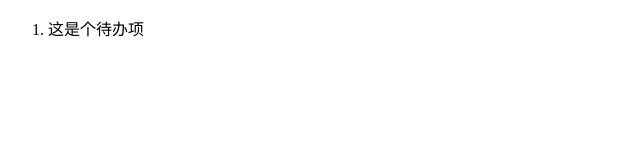
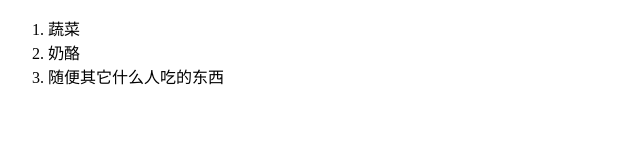
Before and after one commit to Bob2100/vue-course, a plain HTML site: page 02_定义组件.html in a window 1280 px wide. Shown: the whole page, without its empty margins (0-640 px from the left). Drawn offline with Linux system fonts and the light colour scheme.

Commit message:
父组件给子组件传值

```diff
--- a/02_定义组件.html
+++ b/02_定义组件.html
@@ -7,8 +7,17 @@
   <body>
     <div id="app">
       <ol>
-        <!-- 创建一个 todo-item 组件的实例 -->
-        <todo-item></todo-item>
+        <!--
+          现在我们为每个 todo-item 提供 todo 对象
+          todo 对象是变量，即其内容可以是动态的。
+          我们也需要为每个组件提供一个“key”，稍后再
+          作详细解释。
+        -->
+        <todo-item
+          v-for="item in groceryList"
+          v-bind:todo="item"
+          v-bind:key="item.id"
+        ></todo-item>
       </ol>
     </div>
 
@@ -16,11 +25,22 @@
     <script>
       // 定义名为 todo-item 的新组件
       Vue.component("todo-item", {
-        template: "<li>这是个待办项</li>",
+        // todo-item 组件现在接受一个
+        // "prop"，类似于一个自定义 attribute。
+        // 这个 prop 名为 todo。
+        props: ["todo"],
+        template: "<li>{{ todo.text }}</li>",
       });
 
       var app = new Vue({
         el: "#app",
+        data: {
+          groceryList: [
+            { id: 0, text: "蔬菜" },
+            { id: 1, text: "奶酪" },
+            { id: 2, text: "随便其它什么人吃的东西" },
+          ],
+        },
       });
     </script>
   </body>
```
